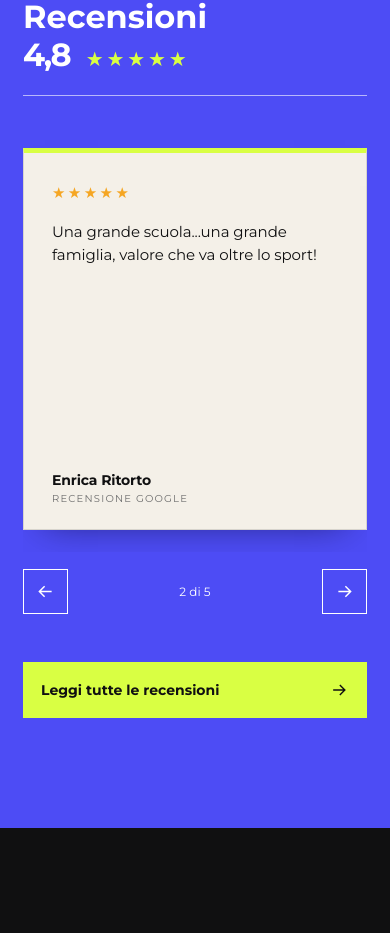
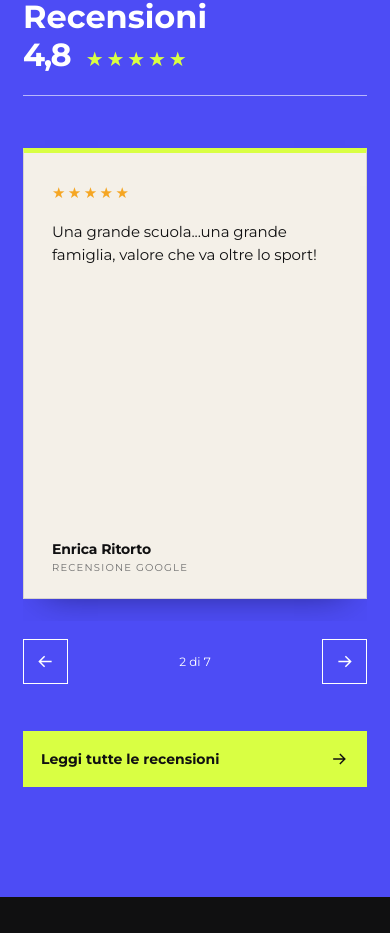
Before and after one commit to stoppo22/crazygangschool-website, a React (Vite) app: page / in a window 390 px wide. Shown: the part 5319-6252 px from the top of the page. Built offline with nearby package versions, Linux system fonts and the light colour scheme.

Commit message:
feat: aggiunge le recensioni Google di Aurora Ceccarelli e Nunzia
Trascritte fedelmente dagli screenshot della scheda Google ufficiale,
verificate il 19 settembre 2026. Aggiorna anche il test browser per il
nuovo totale di 7 recensioni (3 pagine desktop, 7 mobile).

```diff
--- a/src/ReviewsSection.jsx
+++ b/src/ReviewsSection.jsx
@@ -3,9 +3,10 @@ import { contact } from './content';
 
 // Recensioni pubbliche trascritte a mano dalla scheda Google ufficiale
 // (contact.maps → CID 0x132f61f808a89c81:0xe5f28e8c08f3ea59, Largo Orazi e
-// Curiazi 12, Roma), verificate una per una il 9 settembre 2026. Testo fedele,
-// nessuna riscrittura; "[…]" segnala un taglio in una recensione lunga. Le date
-// non sono pubblicate perché diverse recensioni sono datate. Ogni voce:
+// Curiazi 12, Roma), verificate una per una il 9 settembre 2026 (le ultime due,
+// Aurora Ceccarelli e Nunzia, il 19 settembre 2026). Testo fedele, nessuna
+// riscrittura; "[…]" segnala un taglio in una recensione lunga. Le date non
+// sono pubblicate perché diverse recensioni sono datate. Ogni voce:
 // { id, author, rating, text, date?: { iso, label } }.
 const verifiedReviews = [
   {
@@ -39,6 +40,20 @@ const verifiedReviews = [
     author: 'Fabiola Cossuto',
     rating: 5,
     text: 'Una delle migliori scuole di danza della capitale.',
+  },
+  {
+    id: 'aurora-ceccarelli',
+    author: 'Aurora Ceccarelli',
+    rating: 5,
+    text:
+      'Un luogo magico, questo mi sento di dire. Quando entri nella Crazy Gang School non te ne vai più, per la professionalità, la passione, l\'impegno dei Maestri e per la loro capacità di creare un clima familiare, molto raro, che dona gioia. La consiglio a tutti, grandi e piccini, non ve ne pentirete anzi, non andarci potrebbe essere un\'occasione persa! W la Crazy Gang!',
+  },
+  {
+    id: 'nunzia',
+    author: 'Nunzia',
+    rating: 5,
+    text:
+      'Conosco questa scuola da quando avevo 18 anni .. l\'ho riscoperta a 44 trovandomi in un gruppo "over" fantastico! Mai avrei immaginato di riprendere a ballare e ad emozionarmi così a questa età. I maestri Marco, Stefano e Claudio sono sempre meravigliosamente professionali e coinvolgenti e nella scuola si respira un clima di amore per la danza e per l\'arte unito ad un sentimento di unione vera tra tutti i corsi. In assoluto la migliore scuola!',
   },
 ];
 
```
Also changed, not shown: scripts/check-browser.mjs (+4 -4 lines).
